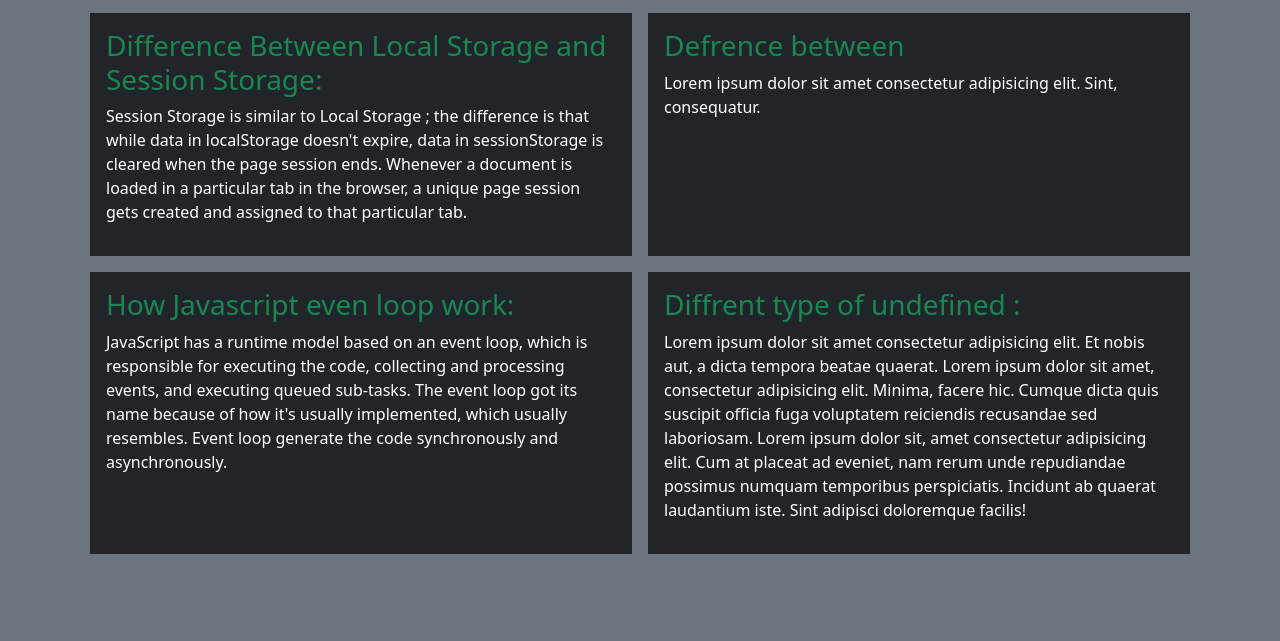
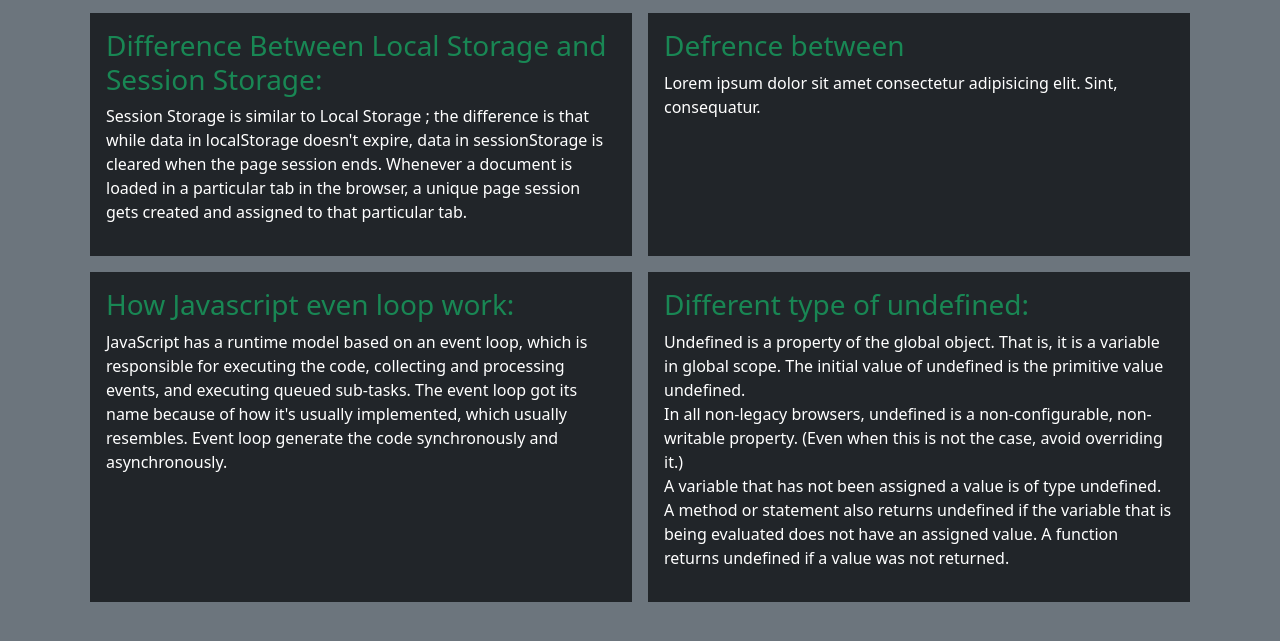
Before and after one commit to Jeet1272/type_monster_debug, a plain HTML site: page blog.html in a window 1280 px wide. Shown: the part 99-740 px from the top of the page. Drawn offline with nearby package versions, Linux system fonts and the light colour scheme.

Commit message:
count error done

```diff
--- a/blog.html
+++ b/blog.html
@@ -39,13 +39,14 @@
                 </p>
             </div>
             <div div class="p-3 w-50 bg-dark m-2">
-                <h3 class="fw-semibold text-success">Diffrent type of undefined :</h3>
-                <p>Lorem ipsum dolor sit amet consectetur adipisicing elit. Et nobis aut, a dicta tempora beatae
-                    quaerat. Lorem ipsum dolor sit amet, consectetur adipisicing elit. Minima, facere hic. Cumque dicta
-                    quis suscipit officia fuga voluptatem reiciendis recusandae sed laboriosam. Lorem ipsum dolor sit,
-                    amet consectetur adipisicing elit. Cum at placeat ad eveniet, nam rerum unde repudiandae possimus
-                    numquam temporibus perspiciatis. Incidunt ab quaerat laudantium iste. Sint adipisci doloremque
-                    facilis!
+                <h3 class="fw-semibold text-success">Different type of undefined:</h3>
+                <p>Undefined is a property of the global object. That is, it is a variable in global scope. The initial
+                    value of undefined is the primitive value undefined.<br>In all non-legacy browsers, undefined is a
+                    non-configurable, non-writable property. (Even when this is not the case, avoid overriding it.)<br>
+                    A variable that has not been assigned a value is of type undefined. A method or statement also
+                    returns
+                    undefined if the variable that is being evaluated does not have an assigned value. A function
+                    returns undefined if a value was not returned.
                 </p>
             </div>
         </section>
--- a/script.js
+++ b/script.js
@@ -26,6 +26,7 @@ const typeController = (e) => {
   // Handle backspace press
   if (newLetter == "Backspace") {
     userText = userText.slice(0, userText.length - 1);
+    errorCount++
     return display.removeChild(display.lastChild);
   }
 
```
